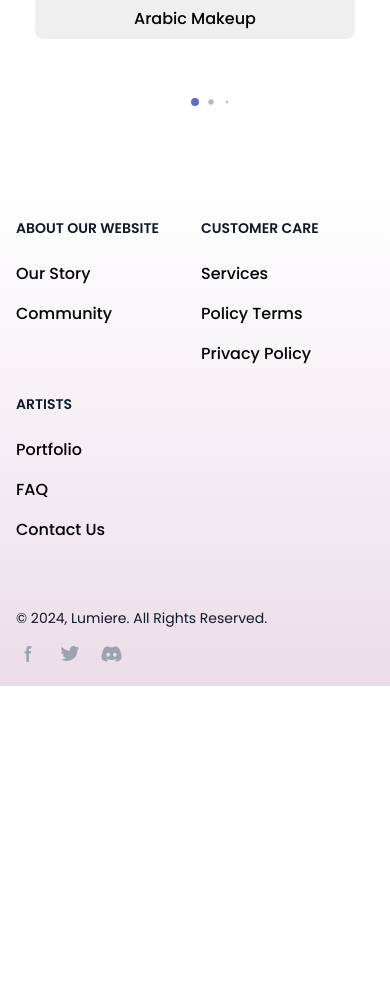
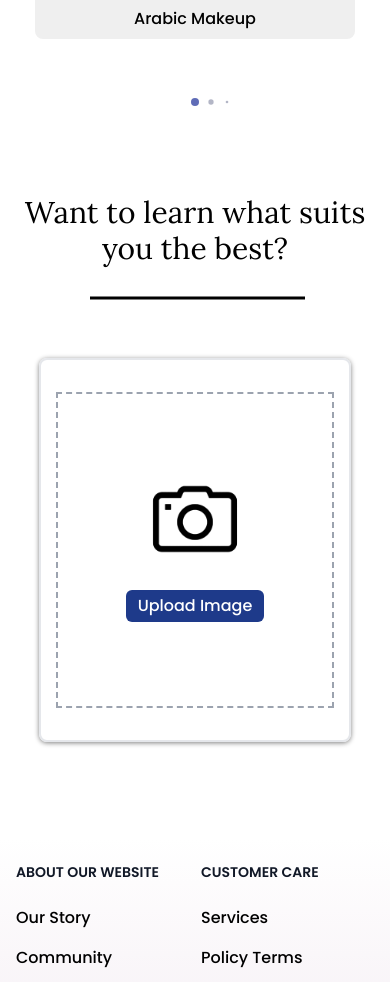
Before and after one commit to Jengrg01/FYP, a Django app: page / in a window 390 px wide. Shown: the part 1720-2702 px from the top of the page. Before the commit the page ends 2406 px from the top, so only its background shows below. Run offline with Django 5.2, Linux system fonts and the light colour scheme; data that the repository does not hold is empty; some libraries are stand-ins or nearby versions; some web fonts are replaced.

Commit message:
completion of responsive landing page

```diff
--- a/app/templates/artists/artistpage.html
+++ b/app/templates/artists/artistpage.html
@@ -14,10 +14,10 @@
       style="box-shadow: 2px 4px 6px #cecece;"
     >
       <a href="#">
-        <div class="w-full h-52">
+        <div class="relative w-full h-52 ">
             <!-- Remember that without / the image cannot be accessed. -->
-            <img
-            class="rounded-t-lg w-full h-full object-fill"
+              <img
+            class="rounded-t-lg w-full h-full object-cover"
             src="/{{a.image}}"
             alt="{{a.artist_name}}"
           />
--- a/app/templates/artists/index.html
+++ b/app/templates/artists/index.html
@@ -51,12 +51,12 @@
       </a>
       <div class="flex justify-evenly mb-3">
         <p
-          class="font-normal border-2 px-2 text-sm rounded-md text-gray-700 bg-gray-100"
+          class="font-normal border-2 px-2 text-xs rounded-md text-gray-700 bg-gray-100"
         >
           {{m.speciality}}
         </p>
         <p
-          class="font-normal border-2 px-2 text-sm rounded-md text-gray-700 bg-gray-100"
+          class="font-normal border-2 px-2 text-xs rounded-md text-gray-700 bg-gray-100"
         >
           {{m.category}}
         </p>
@@ -103,5 +103,31 @@
  </svg>
 </div>
  {% include 'artists/cardslider.html' %}
+<!-- ---------Camera Upload-------- -->
+<h1
+class="text-3xl text-center text-black mt-20 font-normal"
+style="font-family: Lora"
+>
+Want to learn what suits you the best?
+</h1>
+<div class="flex justify-center mt-3 ml-20 ">
+<svg height="80" width="300" xmlns="http://www.w3.org/2000/svg">
+  <g fill="none" stroke="black">
+    <path stroke-width="3" d="M5 20 l215 0" />
+  </g>
+</svg>
+</div>
+<div class="flex items-center justify-center h-96 w-full bg-white mb-24">
+  <div style="box-shadow: 0px 1px 5px grey;" class="flex justify-center items-center h-full w-4/5 border-2 rounded-lg">
+    <div class="border-2 border-dashed h-5/6 w-[90%] border-gray-400">
+      <div class="flex flex-col justify-center items-center mt-20">
+        <div class="camera-icon h-24 w-24 mb-5">
+          <img class="w-full h-full" src="{% static 'uploads/camera.png' %}" alt="camera icon">
+        </div>
+        <button class="upload-btn px-3 py-1 bg-blue-900 rounded-md font-medium text-white hover:bg-blue-800">Upload Image</button>
+      </div>
 
+    </div>
+  </div>
+</div>
 {% endblock %}
```
Also changed, not shown: static/uploads/camera.png (added).
